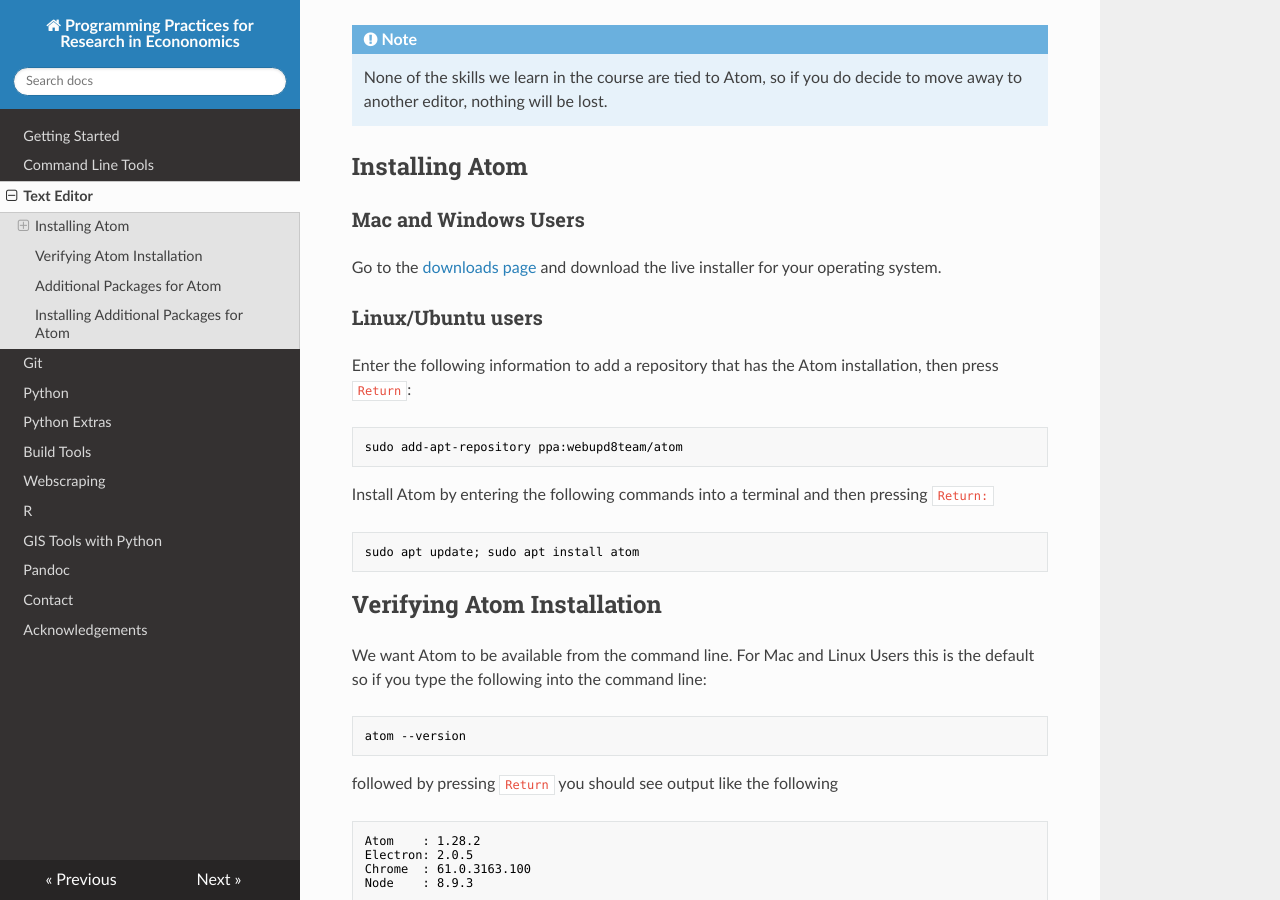
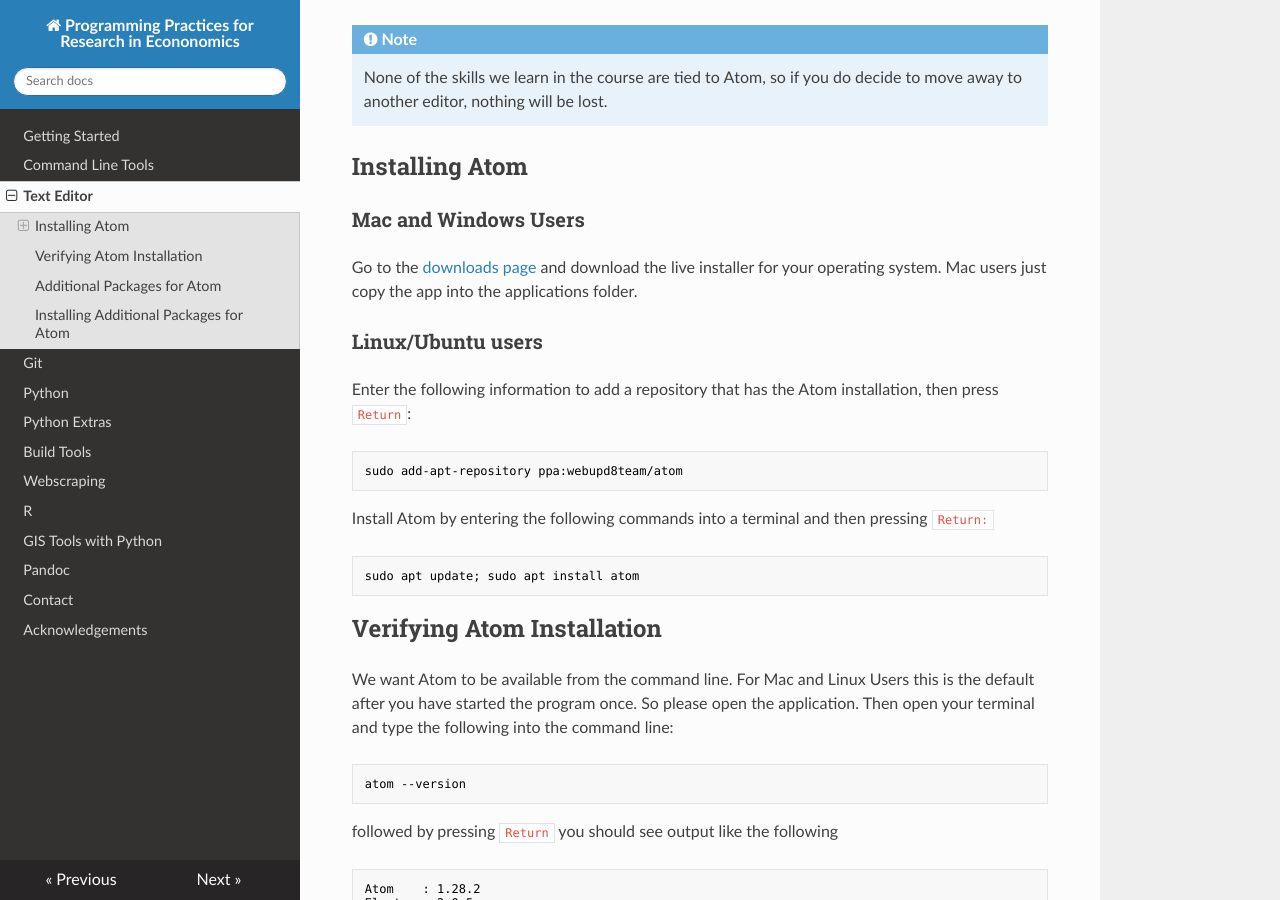
Before and after one commit to pp4rs/DEPRECATED-installation-guide, an MkDocs documentation site: the page built from docs/textEditor.md, in a window 1280 px wide and 900 px high, scrolled down 399 px. Built offline with MkDocs 1.6.1, drawn with Linux system fonts in a browser that asks for light colours; nearby versions of some CDN libraries; old or Windows-style settings are respelled for this version of MkDocs; some of the changed text lies outside the part shown.

Commit message:
Added notes to ATOM part and moved packages

````diff
--- a/docs/textEditor.md
+++ b/docs/textEditor.md
@@ -19,7 +19,7 @@
 
 ### Mac and Windows Users
 
-Go to the [downloads page](https://github.com/atom/atom/releases/latest) and download the live installer for your operating system.
+Go to the [downloads page](https://github.com/atom/atom/releases/latest) and download the live installer for your operating system. Mac users just copy the app into the applications folder.
 
 
 ### Linux/Ubuntu users
@@ -38,7 +38,7 @@
 
 ## Verifying Atom Installation
 
-We want Atom to be available from the command line. For Mac and Linux Users this is the default so if you type the following into the command line:
+We want Atom to be available from the command line. For Mac and Linux Users this is the default after you have started the program once. So please open the application. Then open your terminal and type the following into the command line:
 
 ```bash
 atom --version
@@ -84,22 +84,28 @@
 ## Installing Additional Packages for Atom
 
 Atom's package manager is built in to the program itself and is relatively easy to interact with.
-To access Atom's settings press `Ctrl + ,` on your keyboard then click on the `Install` tab which is visible on the left hand side.
+To access Atom's settings press `Ctrl + ,` (`CMD + ,` on Mac) on your keyboard then click on the `Install` tab which is visible on the left hand side.
 
 On the Installation page there is a prompt where you can type in a package name and then press `Return` and Atom will search for that package for you and return results with similar names.
 When you find the package that you need, you click the blue 'Install' button and the package will be installed.
 
 For this course, please install the following packages:
 
-*   autocomplete-r
-*   autocomplete-python
+*   autocomplete-R
+*   autocomplete-python (choose Jedi as your engine when asked)
 *   autoflow
 *   language-r
 *   linter
 *   linter-lintr
 *   tablr
 *   platformio-ide-terminal
-*   project plus
+*   project-plus
+*   language-markdown
+*   markdown-table-editor
+*   markdown-preview-plus
+*   autocomplete-citeproc
+*   open-unsupported-files
+*   advanced-open-file
 
 If during the installation of a package Atom asks to install dependencies, always choose to accept.
 
````
Also changed, not shown: other parts of docs/textEditor.md (+2 -5 lines).
